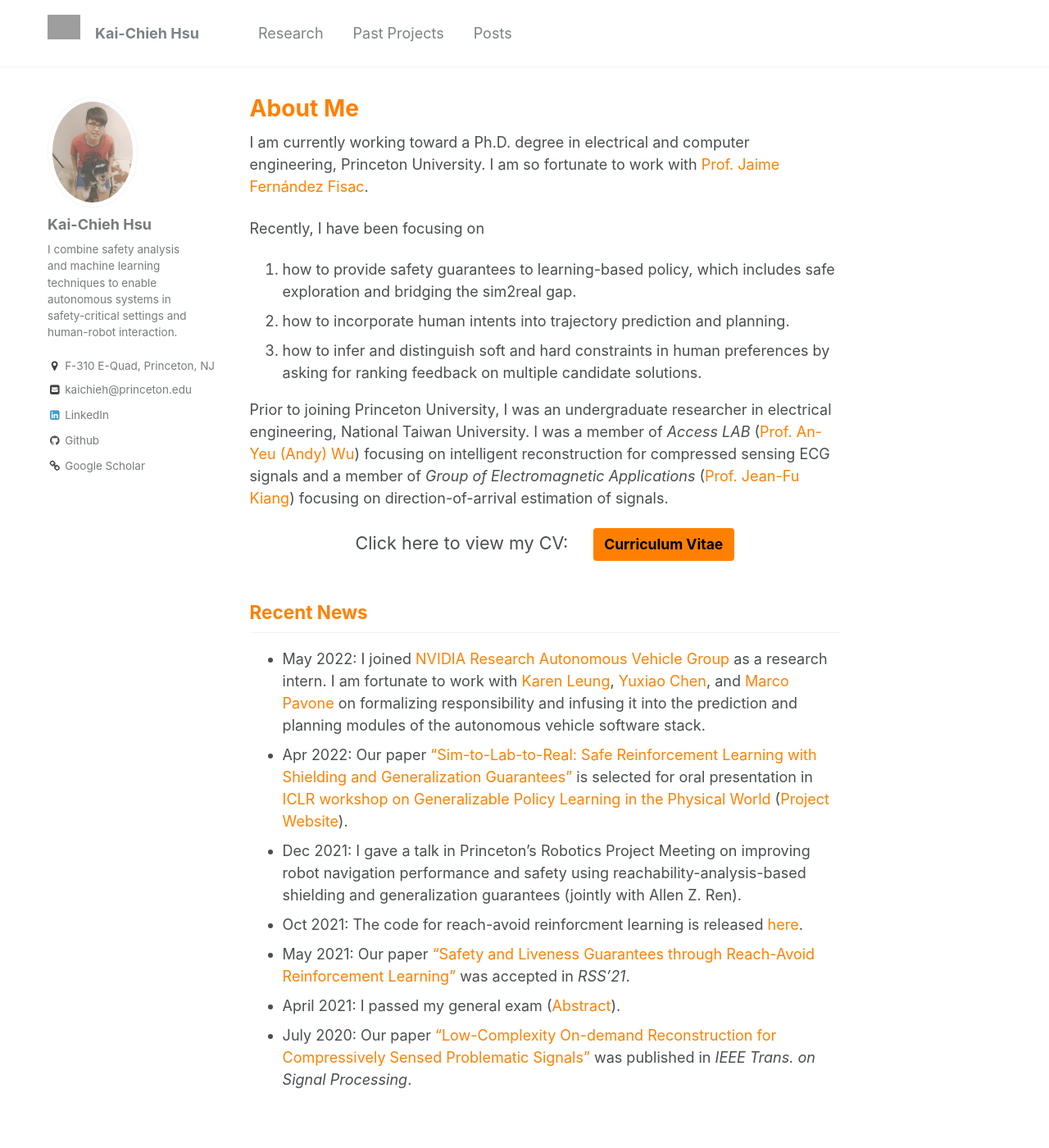
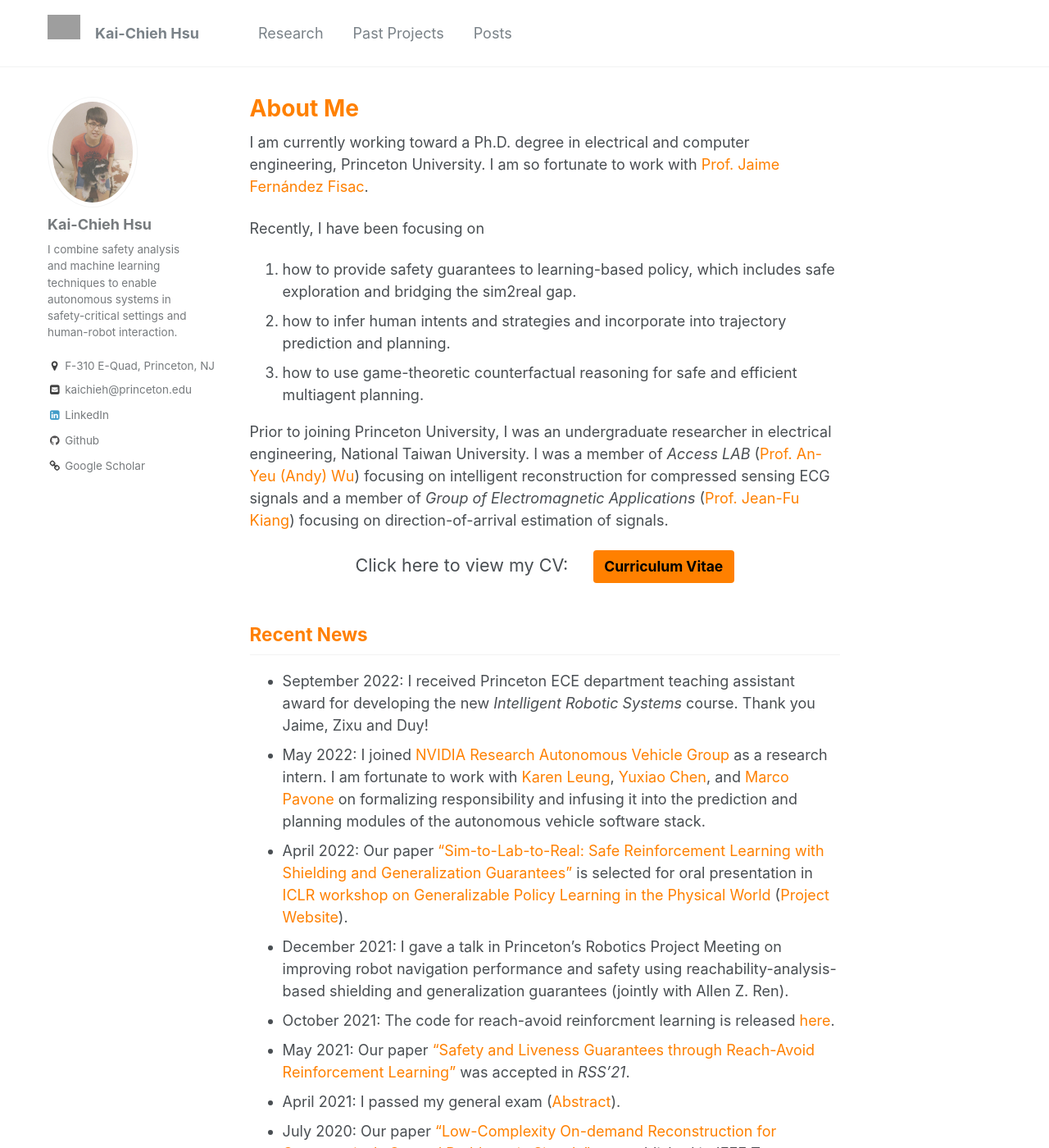
Before and after one commit to kaichiehhsu/kaichiehhsu.github.io, a Jekyll site: the page built from _pages/about.md, in a window 1280 px wide and 1400 px high. Shown: the whole window at 82% size. Built offline with Jekyll 4.4.1, drawn with Linux system fonts in a browser that asks for light colours.

Commit message:
updates cv and about me

```diff
--- a/_pages/about.md
+++ b/_pages/about.md
@@ -10,8 +10,9 @@ I am so fortunate to work with <a href="https://ece.princeton.edu/people/jaime-f
 <!-- how to provide safety and convergence guarantees for learning-based multi-agent reinforcement learning in zero-sum games, and -->
 Recently, I have been focusing on
 1. how to provide safety guarantees to learning-based policy, which includes safe exploration and bridging the sim2real gap.
-2. how to incorporate human intents into trajectory prediction and planning.
-3. how to infer and distinguish soft and hard constraints in human preferences by asking for ranking feedback on multiple candidate solutions.
+2. how to infer human intents and strategies and incorporate into trajectory prediction and planning.
+3. how to use game-theoretic counterfactual reasoning for safe and efficient multiagent planning.
+<!-- 3. how to infer and distinguish soft and hard constraints in human preferences by asking for ranking feedback on multiple candidate solutions. -->
 
 Prior to joining Princeton University, I was an undergraduate researcher in electrical engineering, National Taiwan University.
 I was a member of *Access LAB* (<a href="http://access.ee.ntu.edu.tw/" style="color: rgb(255, 128, 0)">Prof. An-Yeu (Andy) Wu</a>) focusing on intelligent reconstruction for compressed sensing ECG signals and a member of *Group of Electromagnetic Applications* (<a href="http://cc.ee.ntu.edu.tw/~jfkiang/" style="color: rgb(255, 128, 0)">Prof. Jean-Fu Kiang</a>) focusing on direction-of-arrival estimation of signals.
@@ -30,11 +31,12 @@ I was a member of *Access LAB* (<a href="http://access.ee.ntu.edu.tw/" style="co
 <h2 style="color:#ff8000">
   Recent News
 </h2>
+* September 2022: I received Princeton ECE department teaching assistant award for developing the new *Intelligent Robotic Systems* course. Thank you Jaime, Zixu and Duy!
 * May 2022: I joined <a href="https://nvr-avg.github.io/" style="color: rgb(255, 128, 0)">NVIDIA Research Autonomous Vehicle Group</a> as a research intern. I am fortunate to work with <a href="http://faculty.washington.edu/kymleung/" style="color: rgb(255, 128, 0)">Karen Leung</a>, <a href="https://nvr-avg.github.io/author/yuxiao-chen/" style="color: rgb(255, 128, 0)">Yuxiao Chen</a>, and <a href="https://web.stanford.edu/~pavone/" style="color: rgb(255, 128, 0)">Marco Pavone</a> on formalizing responsibility and infusing it into the prediction and planning modules of the autonomous vehicle software stack.
-* Apr 2022: Our paper <a href="https://arxiv.org/abs/2201.08355" style="color: rgb(255, 128, 0)">"Sim-to-Lab-to-Real: Safe Reinforcement Learning with Shielding and Generalization Guarantees"</a> is selected for oral presentation in <a href="https://ai-workshops.github.io/generalizable-policy-learning-in-the-physical-world/" style="color: rgb(255, 128, 0)">ICLR workshop on Generalizable Policy Learning in the Physical World</a> (<a href="https://sites.google.com/princeton.edu/sim-to-lab-to-real" style="color: rgb(255, 128, 0)">Project Website</a>).
+* April 2022: Our paper <a href="https://arxiv.org/abs/2201.08355" style="color: rgb(255, 128, 0)">"Sim-to-Lab-to-Real: Safe Reinforcement Learning with Shielding and Generalization Guarantees"</a> is selected for oral presentation in <a href="https://ai-workshops.github.io/generalizable-policy-learning-in-the-physical-world/" style="color: rgb(255, 128, 0)">ICLR workshop on Generalizable Policy Learning in the Physical World</a> (<a href="https://sites.google.com/princeton.edu/sim-to-lab-to-real" style="color: rgb(255, 128, 0)">Project Website</a>).
 <!-- * Jan 2022: Our new preprint paper <a href="https://arxiv.org/abs/2201.08355" style="color: rgb(255, 128, 0)">"Sim-to-Lab-to-Real: Safe Reinforcement Learning with Shielding and Generalization Guarantees"</a> is on arXiv (<a href="https://sites.google.com/princeton.edu/sim-to-lab-to-real" style="color: rgb(255, 128, 0)">Project Website</a>). -->
-* Dec 2021: I gave a talk in Princeton's Robotics Project Meeting on improving robot navigation performance and safety using reachability-analysis-based shielding and generalization guarantees (jointly with Allen Z. Ren).
-* Oct 2021: The code for reach-avoid reinforcment learning is released <a href="https://github.com/SafeRoboticsLab/safety_rl" style="color: rgb(255, 128, 0)">here</a>.
+* December 2021: I gave a talk in Princeton's Robotics Project Meeting on improving robot navigation performance and safety using reachability-analysis-based shielding and generalization guarantees (jointly with Allen Z. Ren).
+* October 2021: The code for reach-avoid reinforcment learning is released <a href="https://github.com/SafeRoboticsLab/safety_rl" style="color: rgb(255, 128, 0)">here</a>.
 * May 2021: Our paper <a href="https://arxiv.org/abs/2112.12288" style="color: rgb(255, 128, 0)">"Safety and Liveness Guarantees through Reach-Avoid Reinforcement Learning"</a> was accepted in *RSS'21*.
 * April 2021: I passed my general exam (<a href="https://kaichiehhsu.github.io/posts/general" style="color: rgb(255, 128, 0)">Abstract</a>).
 * July 2020: Our paper <a href="https://ieeexplore.ieee.org/document/9131803?fbclid=IwAR3f-I6_L-uqGiHDsFOakNSB4ftMwMWpVJp1IQAyWYX_mSCGwSEK1Co2jB8" style="color: rgb(255, 128, 0)">"Low-Complexity On-demand Reconstruction for Compressively Sensed Problematic Signals"</a> was published in *IEEE Trans. on Signal Processing*.
```
Also changed, not shown: 1 other file.
